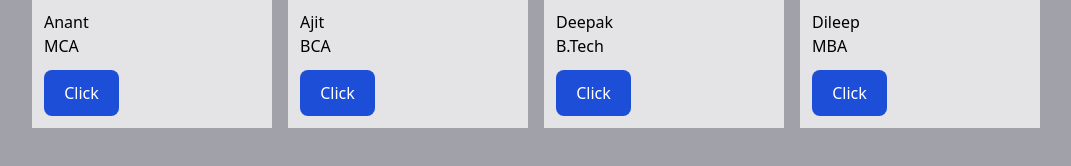
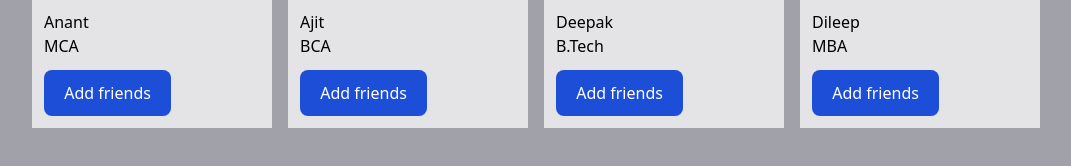
Before and after one commit to Anant23452/React-js-, a React (Vite) app in the folder React/: page / in a window 1280 px wide. Shown: the part 417-583 px from the top of the page, without its empty margins (104-1175 px from the left). Built offline with nearby package versions, Linux system fonts and the light colour scheme.

Commit message:
No changes happen

```diff
--- a/React/src/App.jsx
+++ b/React/src/App.jsx
@@ -1,5 +1,5 @@
 
-import React from 'react';
+import React, { useState } from 'react';
 import Navbar from "./Component/Navbar";
 import Hero from  "./Component/Hero";
 import About from "./Component/About";
@@ -22,7 +22,22 @@ function App(){
     {name:"Ajit",course:"BCA",image:"https://i.pinimg.com/736x/c8/96/dc/c896dc6b5f32dc59a75d4f8354e518db.jpg",freinds:false},
     {name:"Deepak",course:"B.Tech",image:"https://i.pinimg.com/736x/dd/cd/70/ddcd70b0982c7818456f8a62dfe740c8.jpg",freinds:false},
     {name:"Dileep",course:"MBA",image:"https://i.pinimg.com/736x/7a/46/c9/7a46c93d08199b4fd4a8dd5f17f1dc5a.jpg",freinds:false},
-  ]
+  ];
+  const [data,setData]=useState(app);
+
+  // data ko palatne ka function
+  const handledata=(changingIndex)=>{
+    setData((prev)=>{
+      return prev.map((item,index)=>{
+        if(index===changingIndex){
+          return {...item,freinds:!item.freinds};
+        }
+        return item;
+      });
+    })
+  }
+
+  console.log(data);
   return (
     <>
     {/* <div>
@@ -41,8 +56,8 @@ function App(){
     <Props chacha="Download" color="bg-red-600" /> */}
     <div className="w-screen h-screen bg-zinc-400 flex gap-4 items-center justify-center">
 
-    {app.map((elem,index)=>(
-      <PropsPractice key={index} image={elem.image} course ={elem.course} name={elem.name} />
+    {data.map((elem,index)=>(
+      <PropsPractice key={index} index={index} handledata={handledata} values={elem} />
     ))}
     </div>
 
--- a/React/src/Component/PropsPractice.jsx
+++ b/React/src/Component/PropsPractice.jsx
@@ -1,16 +1,16 @@
 import React from 'react'
 
-function PropsPractice({image,course,name}) {
+function PropsPractice({values,index,handledata}) {
 
   return (
     <div className='w-60 bg-zinc-200'>
       <div className="w-full h-40 bg-sky-400">
-        <img src={image} alt="nothing" className='w-full h-full object-cover' />
+        <img src={values.image} alt="nothing" className='w-full h-full object-cover' />
       </div>
         <div className="w-full p-3 text-black">
-          <h3>{name}</h3>
-          <h3>{course} </h3>
-          <button onClick={()=>alert("Adding as a friend")} className="mt-3 bg-blue-700 text-white">Click</button>
+          <h3>{values.name}</h3>
+          <h3>{values.course} </h3>
+          <button onClick={()=> handledata(index)} className="mt-3 bg-blue-700 text-white">{values.friends===true?"Friends":"Add friends"}</button>
         </div>
 
     </div>
```
